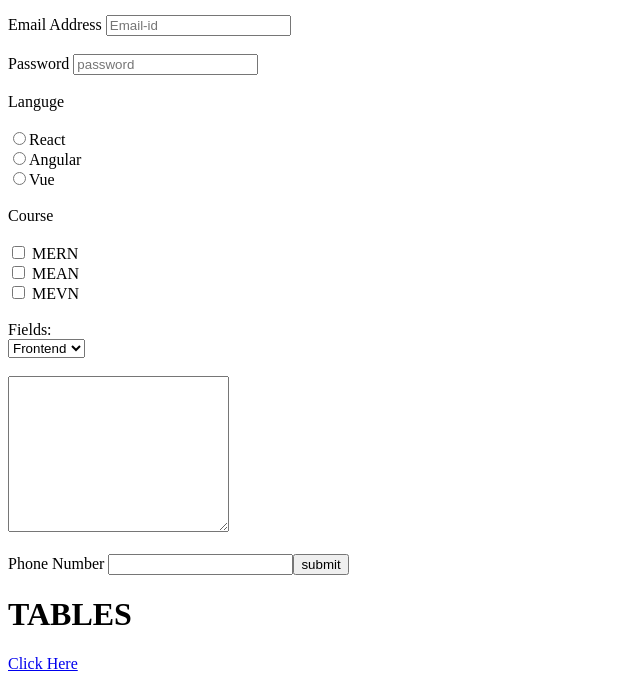
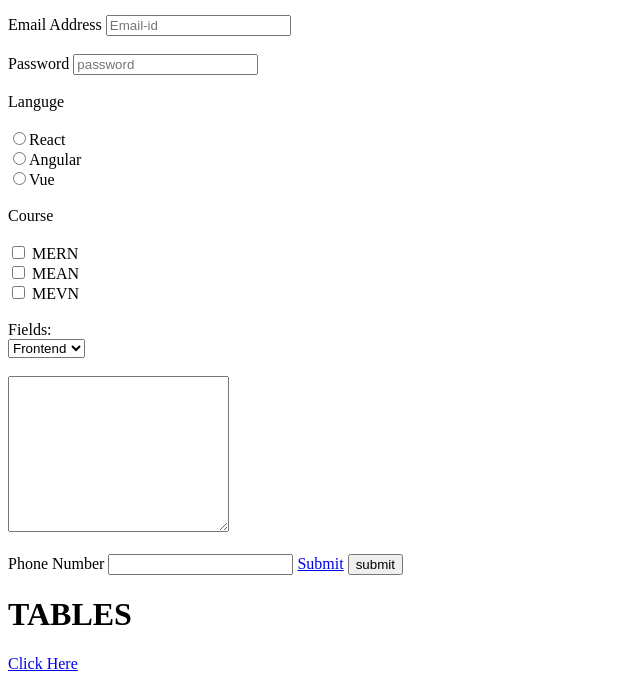
Before and after one commit to h75imanshi/Handson2, a plain HTML site: page index.html in a window 1280 px wide. Shown: the part 104-800 px from the top of the page, without its empty margins (0-640 px from the left). Drawn offline with Linux system fonts and the light colour scheme.

Commit message:
Update index.html

```diff
--- a/index.html
+++ b/index.html
@@ -50,10 +50,12 @@
    <br>
    <br>
    <label for="phoneNo"> Phone Number</label>
-   <input type="tel" id="phoneNo" name="phoneNo" maxlength="{10}" autocomplete=""><input type="submit" value="submit">
+   <input type="tel" id="phoneNo" name="phoneNo" maxlength="{10}" autocomplete="">
+     <a href="./index1.html" target="_self">Submit</a>
+
+    <input type="submit" value="submit">
 
    <h1>TABLES</h1>
-    <a href="./index1.html" target="_self"></a>
 
  <a href="./Table.html" target="_self"> Click Here </a>
 
```
